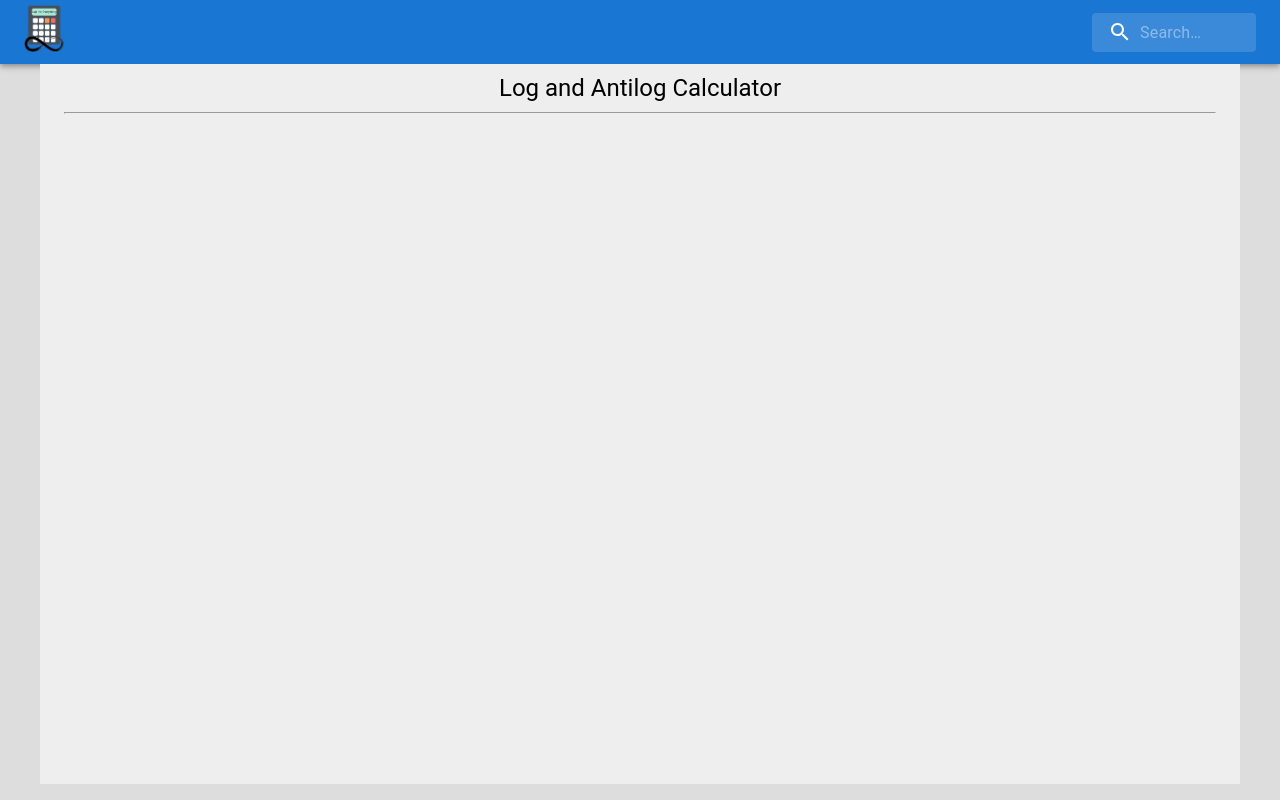
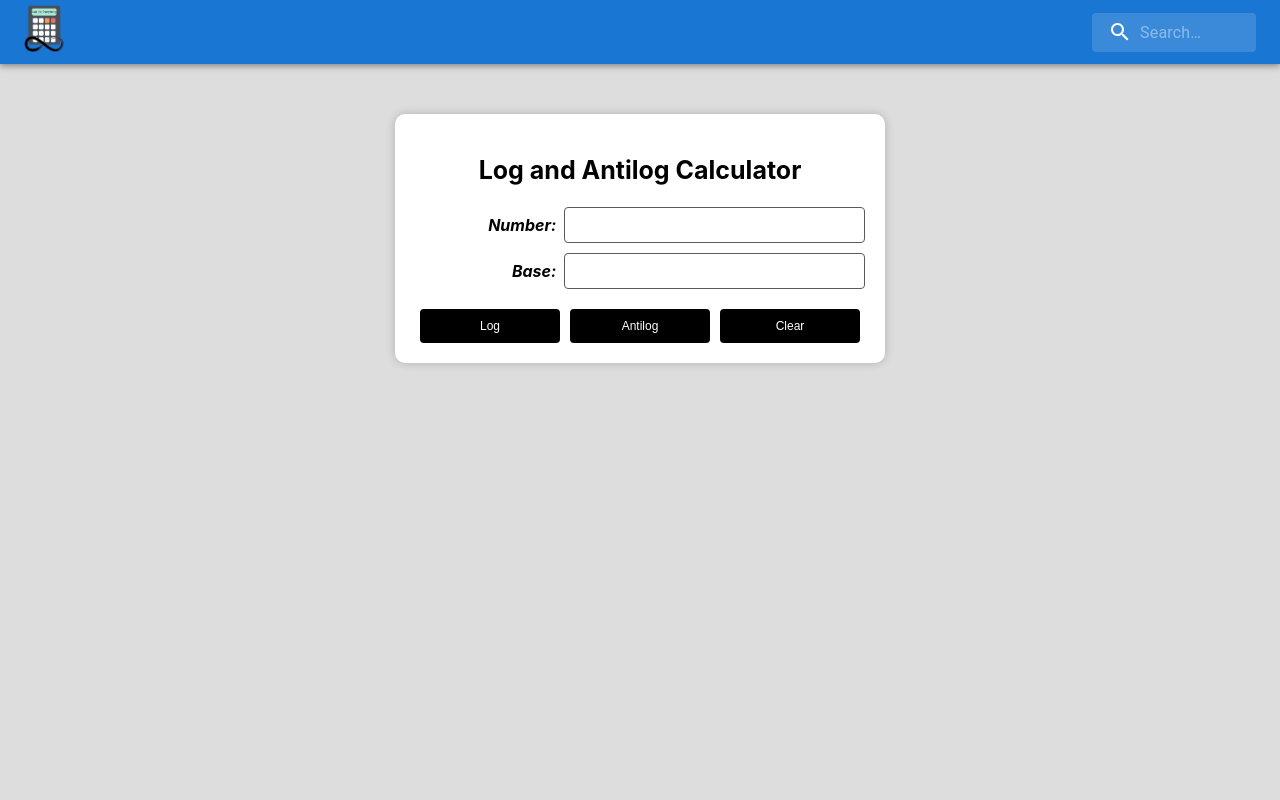
Before and after one commit to SarthakKeshari/calc_for_everything, a React (Create React App) app in the folder calculators/: page /logantilog in a window 1280 px wide. Built offline with nearby package versions, Linux system fonts and the light colour scheme.

Commit message:
Log and Antilog Calculator

```diff
--- a/calculators/package.json
+++ b/calculators/package.json
@@ -14,7 +14,7 @@
     "react-copy-to-clipboard": "^5.1.0",
     "react-dom": "^18.2.0",
     "react-router-dom": "^6.16.0",
-    "react-scripts": "5.0.1",
+    "react-scripts": "^5.0.1",
     "web-vitals": "^2.1.4"
   },
   "scripts": {
--- a/calculators/src/mathematical/log_antilog/MainLogAntilog.js
+++ b/calculators/src/mathematical/log_antilog/MainLogAntilog.js
@@ -1,14 +1,93 @@
-import React from 'react';
-import { Container, Typography } from '@mui/material';
+import React, { useState } from "react";
+import "./mainLogAntilog.css";
 
-function MainLogAntilog(){
-    return(
-        <Container maxWidth="lg" sx={{ bgcolor: '#eeeeee', minHeight: '90vh', paddingY:"10" }}>
-            <Typography pt={1} variant='h5' sx = {{textAlign: "center"}}>Log and Antilog Calculator</Typography>
-            <hr/>
-            <br/>
-        </Container>
-    )
+function MainLogAntilog() {
+  const [number, setNumber] = useState("");
+  const [base, setBase] = useState("");
+  const [logResult, setLogResult] = useState(null);
+  const [antilogResult, setAntilogResult] = useState(null);
+
+  const calcLog = () => {
+    if (base && number)
+    {
+      const num = parseFloat(number);
+      const baseVal = parseFloat(base);
+      if (num > 0 && baseVal > 0 && baseVal !== 1)
+      {
+        const logVal = Math.log(num) / Math.log(baseVal);
+        setLogResult(logVal.toFixed(2));
+        setAntilogResult(null);
+      }
+      else
+      {
+        setLogResult("Not Defined");
+        setAntilogResult(null);
+      }
+    }
+  };
+
+  const calcAnti = () => {
+    if (base && number)
+    {
+      const num = parseFloat(number);
+      const baseVal = parseFloat(base);
+      if (num >= 0 && baseVal > 0 && baseVal !== 1)
+      {
+        const antilogVal = Math.pow(baseVal, num);
+        setAntilogResult(antilogVal.toFixed(2));
+        setLogResult(null);
+      }
+      else
+      {
+        setAntilogResult("Not Defined");
+        setLogResult(null);
+      }
+    }
+  };
+
+  const clearVal = () => {
+    setNumber("");
+    setBase("");
+    setLogResult(null);
+    setAntilogResult(null);
+  };
+
+  return (
+    <div className="container">
+      <h2 className="title">Log and Antilog Calculator</h2>
+      <div className="input_container">
+        <label>Number:</label>
+        <input
+          type="number"
+          value={number}
+          onChange={(e) => setNumber(e.target.value)}
+        />
+      </div>
+      <div className="input_container">
+        <label>Base:</label>
+        <input
+          type="number"
+          value={base}
+          onChange={(e) => setBase(e.target.value)}
+        />
+      </div>
+      <div className="button_container">
+        <button onClick={calcLog}>Log</button>
+        <button onClick={calcAnti}>Antilog</button>
+        <button onClick={clearVal}>Clear</button>
+      </div>
+      {logResult !== null && (
+        <div className="result">
+          <p>Result: {logResult}</p>
+        </div>
+      )}
+      {antilogResult !== null && (
+        <div className="result">
+          <p>Result: {antilogResult}</p>
+        </div>
+      )}
+    </div>
+  );
 }
 
 export default MainLogAntilog;
--- /dev/null
+++ b/calculators/src/mathematical/log_antilog/mainLogAntilog.css
@@ -0,0 +1,63 @@
+.container {
+  background-color: white;
+  border-radius: 10px;
+  padding: 20px;
+  text-align: center;
+  box-shadow: 0 0 10px rgba(0, 0, 0, 0.2);
+  max-width: 450px;
+  margin: 0 auto;
+  margin-top: 50px;
+}
+
+.title {
+  font-size: 25px;
+  margin-bottom: 22px;
+  color: black;
+}
+
+.input_container {
+  display: flex;
+  align-items: center;
+  margin-bottom: 10px;
+}
+
+label {
+  flex: 1;
+  text-align: right;
+  margin-right: 8px;
+  font-weight: bold;
+  font-style: italic;
+}
+
+input {
+  flex: 2;
+  padding: 8px;
+  border: 1px solid #5e5959;
+  border-radius: 4px;
+  font-size: 16px;
+}
+
+.button_container {
+  display: flex;
+  align-items: center;
+  justify-content: center;
+  margin-top: 20px;
+}
+
+button {
+  flex: 1;
+  padding: 10px;
+  background-color: black;
+  color: white;
+  border: none;
+  border-radius: 4px;
+  cursor: pointer;
+  margin: 0 5px;
+  font-size: 12px;
+}
+
+.result {
+  margin-top: 20px;
+  font-weight: bold;
+  text-align: center;
+}
```
Also changed, not shown: calculators/src/App.js (+8 -8 lines), 1 other file (tests, documents, lock files or other folders).
